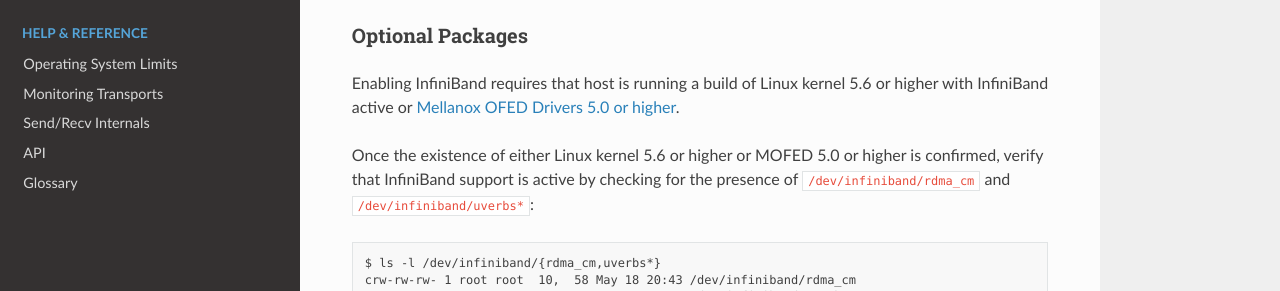
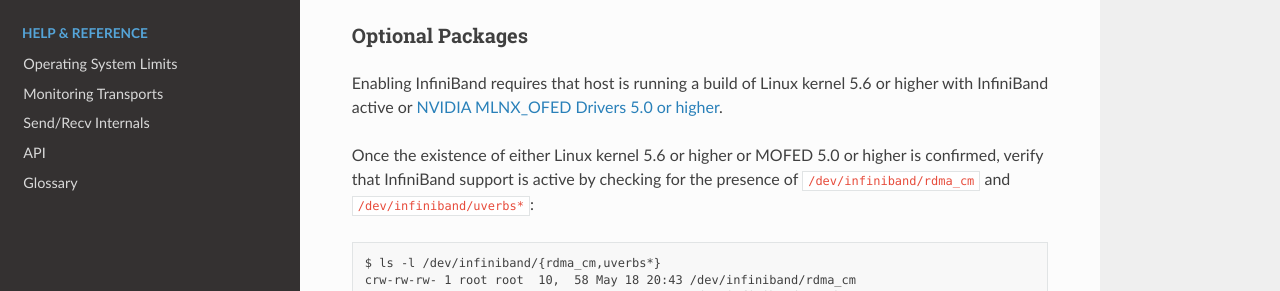
Before and after one commit to rapidsai/ucx-py, a Sphinx documentation site: the page built from docs/source/install.rst, in a window 1280 px wide and 900 px high. Shown: the part 364-655 px from the top of the window. Built offline with Sphinx 7.4.7 and the Read the Docs theme 2.0.0, drawn with Linux system fonts in a browser that asks for light colours.

Commit message:
Update MOFED links

```diff
--- a/docs/source/install.rst
+++ b/docs/source/install.rst
@@ -16,7 +16,7 @@ Optional Packages
 ~~~~~~~~~~~~~~~~~
 
 Enabling InfiniBand requires that host is running a build of Linux kernel 5.6 or higher with InfiniBand active or
-`Mellanox OFED Drivers 5.0 or higher <https://www.mellanox.com/products/infiniband-drivers/linux/mlnx_ofed>`_.
+`NVIDIA MLNX_OFED Drivers 5.0 or higher <https://network.nvidia.com/products/infiniband-drivers/linux/mlnx_ofed/>`_.
 
 Once the existence of either Linux kernel 5.6 or higher or MOFED 5.0 or higher is confirmed, verify that InfiniBand
 support is active by checking for the presence of ``/dev/infiniband/rdma_cm`` and ``/dev/infiniband/uverbs*``:
@@ -155,7 +155,7 @@ Before continuing, first ensure MOFED 5.0 or higher is installed, for example in
     MLNX_OFED_LINUX-5.4-3.5.8.0:
 
 If MOFED drivers are not installed on the machine, you can download drivers directly from
-`Mellanox <https://www.mellanox.com/products/infiniband-drivers/linux/mlnx_ofed>`_.
+`NVIDIA <https://network.nvidia.com/products/infiniband-drivers/linux/mlnx_ofed/>`_.
 
 Building UCX >= 1.11.1 as shown previously should automatically include InfiniBand support if available in the system. It is possible to explicitly
 activate those, ensuring the system satisfies all dependencies or fail otherwise, by including the ``--with-rdmacm`` and ``--with-verbs`` build flags.
```
